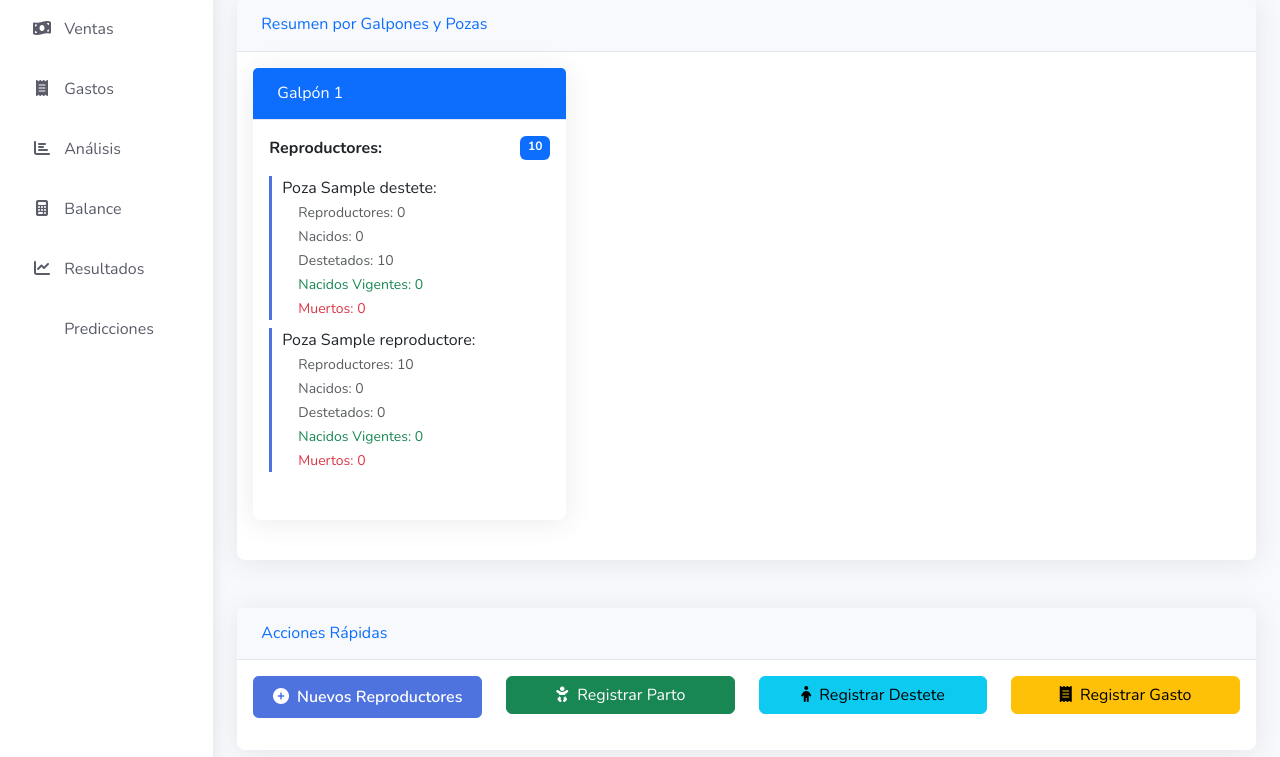
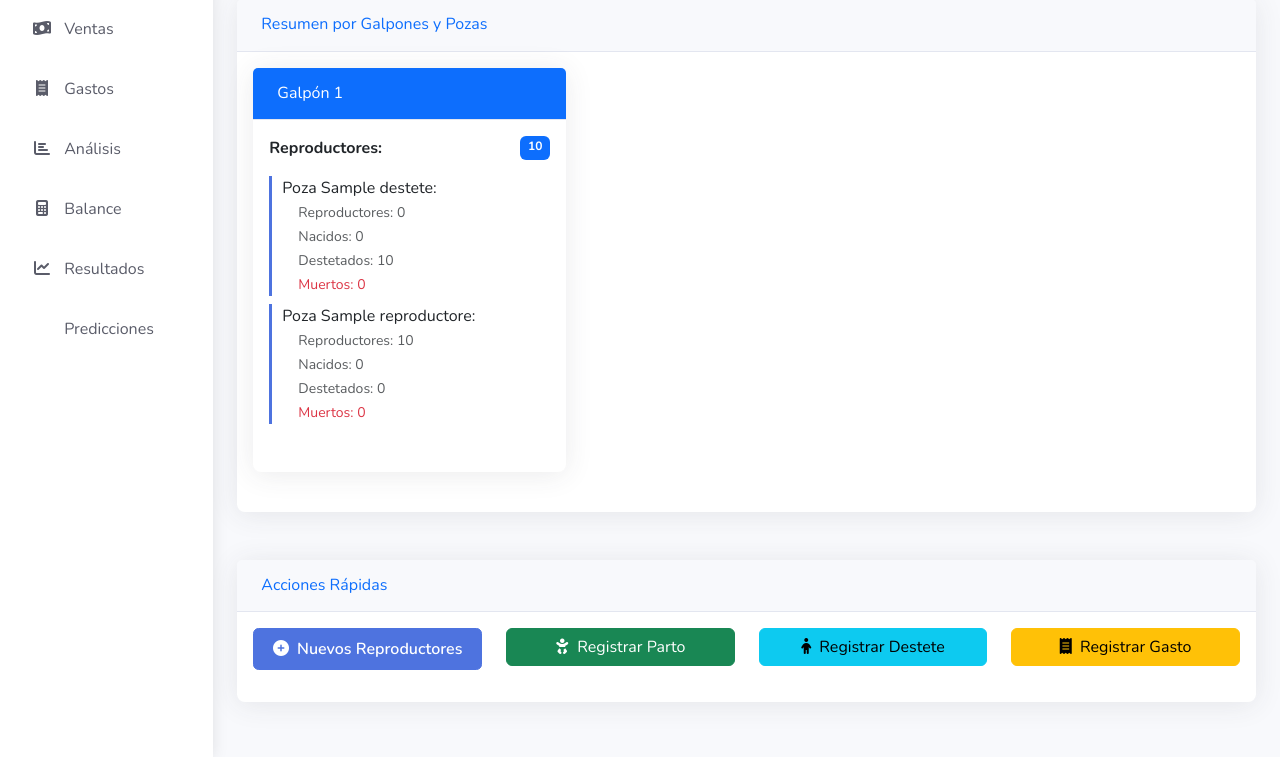
Before and after one commit to Javh9/registro-cuyes, a Flask app: page / in a window 1280 px wide. Shown: the part 371-1128 px from the top of the page. Run offline with Flask 3, Linux system fonts and the light colour scheme; tables that the repository leaves empty hold one stand-in row (values such as "Sample post"); a database or web service that is not in the repository returns one stand-in record (values such as "Sample title"); data that the repository does not hold is empty; some libraries are stand-ins or nearby versions.

```diff
--- a/templates/index.html
+++ b/templates/index.html
@@ -422,7 +422,7 @@
                                                         <small class="text-muted">Reproductores: {{ datos_galpones[galpon][poza].get('reproductores', 0) }}</small><br>
                                                         <small class="text-muted">Nacidos: {{ datos_galpones[galpon][poza].get('nacidos', 0) }}</small><br>
                                                         <small class="text-muted">Destetados: {{ datos_galpones[galpon][poza].get('destetados', 0) }}</small><br>
-                                                        <small class="text-success">Nacidos Vigentes: {{ datos_galpones[galpon][poza].get('nacidos_vigentes', 0) }}</small><br>
+                                                        <!--<small class="text-success">Nacidos Vigentes: {{ datos_galpones[galpon][poza].get('nacidos_vigentes', 0) }}</small><br>-->
                                                         <small class="text-danger">Muertos: {{ datos_galpones[galpon][poza].get('muertos', 0) }}</small>
                                                     </div>
                                                 </div>
```
